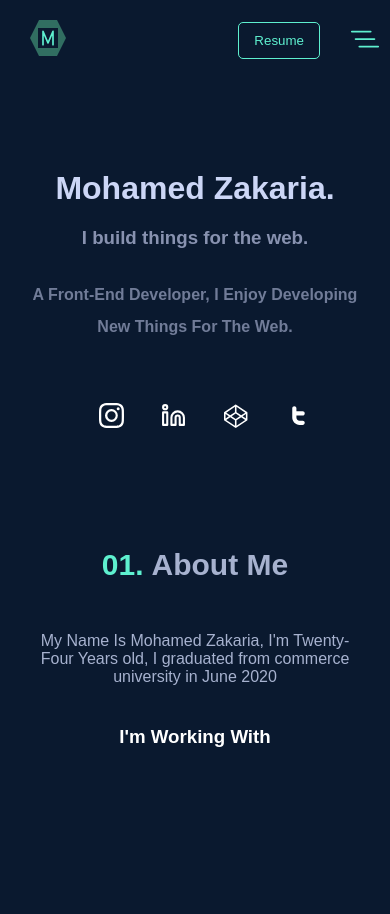
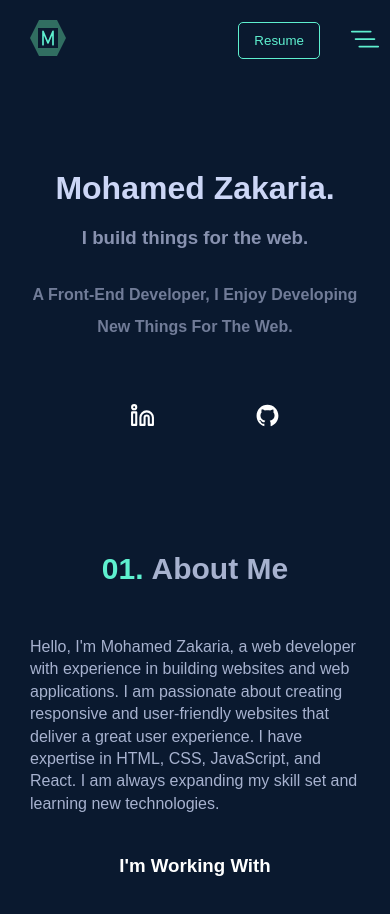
Before and after one commit to Mohamed-zakaria-coder/Portfolio, a React (Create React App) app: page /#/ in a window 390 px wide. Shown: the top 914 px of the page. Built offline with nearby package versions, Linux system fonts and the light colour scheme; a web font is replaced by a local one.

Commit message:
UPDATE about section and UPDATE aside and intro links

```diff
--- a/src/components/home/About.js
+++ b/src/components/home/About.js
@@ -1,26 +1,29 @@
-import React, {useEffect} from "react";
+import React, { useEffect } from "react";
 import "../../styles/home/about.css";
 import "aos/dist/aos.css";
-import AOS from 'aos';
+import AOS from "aos";
 
 const About = () => {
-
-    useEffect(() => {
-      AOS.init({
-        duration : 1000
-      });
-    }, []);
+  useEffect(() => {
+    AOS.init({
+      duration: 1000,
+    });
+  }, []);
   return (
-    <div className="about-container" id="about" >
+    <div className="about-container" id="about">
       <h2 className="about-heading">About Me</h2>
       <div>
-        <p>
-      My Name Is Mohamed Zakaria, I'm Twenty-Four Years old, I graduated from commerce university in June 2020
+        <p className="about-p">
+          Hello, I'm Mohamed Zakaria, a web developer with experience in
+          building websites and web applications. I am passionate about creating
+          responsive and user-friendly websites that deliver a great user
+          experience. I have expertise in HTML, CSS, JavaScript, and React. I am
+          always expanding my skill set and learning new technologies.
         </p>
       </div>
       <h3>I'm Working With</h3>
       <div className="list-parent">
-        <ul >
+        <ul>
           <li data-aos="fade-right">HTML</li>
           <li data-aos="fade-left">CSS</li>
           <li data-aos="fade-right">JavaScript (ES6+)</li>
--- a/src/components/home/Aside.js
+++ b/src/components/home/Aside.js
@@ -9,9 +9,21 @@ const Aside = () => {
   return (
     <div className="aside-container">
       <div className="left-sec">
-        <a href="https://github.com/Mohamed-zakaria-coder" target="_blank" rel="noreferrer"><AiFillGithub className="icon" /></a>
-        <FiLinkedin className="icon" />
-        <ImCodepen className="icon" />
+        <a
+          href="https://github.com/Mohamed-zakaria-coder"
+          target="_blank"
+          rel="noreferrer"
+        >
+          <AiFillGithub className="icon" />
+        </a>
+        <a
+          href="https://www.linkedin.com/in/mohamed-zakaria-b75750275/"
+          target="_blank"
+          rel="noreferrer"
+        >
+          <FiLinkedin className="icon" />
+        </a>
+        {/* <ImCodepen className="icon" /> */}
       </div>
       <div className="right-sec">
         <a href="#">www.Mz.com</a>
--- a/src/components/home/Introduction.js
+++ b/src/components/home/Introduction.js
@@ -1,24 +1,34 @@
 import React from "react";
-import { BsInstagram } from "react-icons/bs";
 import { FiLinkedin } from "react-icons/fi";
 import { ImCodepen } from "react-icons/im";
-import { CgTwitter } from "react-icons/cg";
+import { AiFillGithub } from "react-icons/ai";
 import "../../styles/home/introduction.css";
 const Introduction = () => {
   return (
     <div className="intro-container">
       <div className="headings-parent">
-      <h1 className="intro-heading">Mohamed Zakaria.</h1>
-      <h3 className="intro-description">I build things for the web.</h3>
+        <h1 className="intro-heading">Mohamed Zakaria.</h1>
+        <h3 className="intro-description">I build things for the web.</h3>
       </div>
       <p className="intro-p">
         A Front-End Developer, I Enjoy Developing New Things For The Web.
       </p>
       <div className="intro-icons-parent">
-        <BsInstagram className="intro-icon" />
+      <a
+          href="https://www.linkedin.com/in/mohamed-zakaria-b75750275/"
+          target="_blank"
+          rel="noreferrer"
+        >
         <FiLinkedin className="intro-icon" />
-        <ImCodepen className="intro-icon" />
-        <CgTwitter className="intro-icon" />
+        </a>
+        {/* <ImCodepen className="intro-icon" /> */}
+        <a
+          href="https://github.com/Mohamed-zakaria-coder"
+          target="_blank"
+          rel="noreferrer"
+        >
+          <AiFillGithub className="intro-icon" />
+        </a>
       </div>
     </div>
   );
--- a/src/components/shared/Navbar.js
+++ b/src/components/shared/Navbar.js
@@ -26,7 +26,7 @@ const Navbar = () => {
       return (ol.style.display = "none");
     }
   }
-  if(window.innerWidth < 738){
+  if (window.innerWidth < 738) {
     lis.forEach((li) => {
       li.addEventListener("click", function () {
         li.classList.add("clicked");
@@ -81,12 +81,11 @@ const Navbar = () => {
         </div>
         <div className="navbar-elements">
           <ol>
-            <li>
-              {" "}
-              <a href="#about">About </a>
-            </li>
+            <a href="#about">
+              <li> About</li>
+            </a>
             <a href="#work">
-              <li>Projects</li>
+              <li>Projects </li>
             </a>
             <a href="#contact">
               <li>Contact</li>
--- a/src/styles/home/about.css
+++ b/src/styles/home/about.css
@@ -9,6 +9,16 @@
   counter-increment: count;
   margin-bottom: 50px;
   font-size: 30px;
+}
+.about-container .about-p{
+  line-height: 1.4;
+  text-align: center;
+}
+@media(max-width:767px){
+  .about-container .about-p{
+    text-align: left;
+  }
+
 }
 .about-container h3{
   color: white;
--- a/src/styles/home/aside.css
+++ b/src/styles/home/aside.css
@@ -13,6 +13,10 @@
   margin-top: 20px;
   font-size: 24px;
   padding: 2px;
+  transition: 0.5s color;
+}
+.aside-container .icon:hover{
+  color: #5ef0cf;
 }
 .right-sec a {
   color: #6f7a96;
--- a/src/styles/home/introduction.css
+++ b/src/styles/home/introduction.css
@@ -7,10 +7,12 @@
   color: #ccd6f6;
   margin-top: 50px;
 }
-.headings-parent{
+
+.headings-parent {
   padding: 0 10px;
 
 }
+
 .intro-description {
   color: #8892b0;
   padding-top: 20px;
@@ -34,26 +36,37 @@
   font-size: 25px;
   color: white;
   margin-left: 20px;
+  transition: 0.5s
 }
+
+.intro-icon:hover {
+  color: #5ef0cf;
+}
+
 @media only screen and (min-width: 738px) {
   .intro-container {
     text-align: center;
     padding: 40px 80px;
   }
+
   .intro-icons-parent {
     display: none;
   }
-  .headings-parent{
+
+  .headings-parent {
     padding: 0 30px;
 
   }
+
   .intro-heading {
     font-size: 50px;
   }
+
   .intro-description {
     font-size: 40px;
 
   }
+
   .intro-p {
     padding: 30px;
   }
--- a/src/styles/navbar.css
+++ b/src/styles/navbar.css
@@ -104,7 +104,7 @@
     color: #5ef0cf;
     margin-right: 5px;
   }
-  .navbar-elements ol li:hover a {
+  .navbar-elements ol a:hover li {
     color: #5ef0cf;
     cursor: pointer;
   }
```
